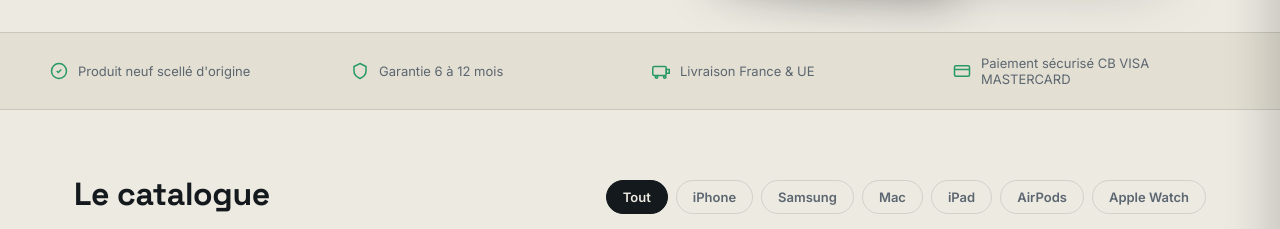
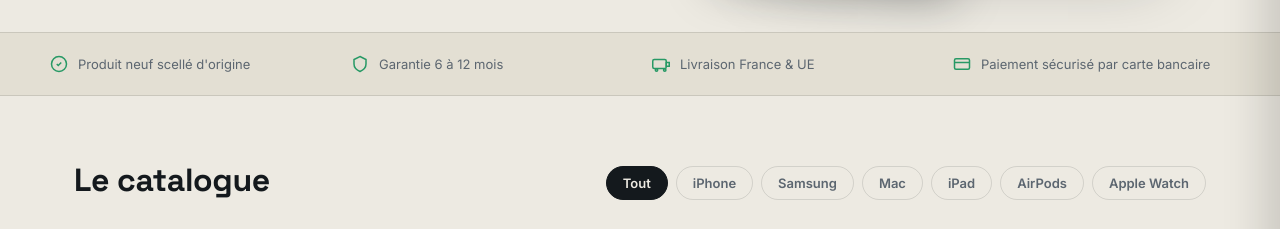
Before and after one commit to monshopphone18-netizen/promosmartphones, a website: page public/index.html in a window 1280 px wide. Shown: the part 511-740 px from the top of the page. Drawn offline with Linux system fonts and the light colour scheme.

Commit message:
Add files via upload

```diff
--- a/public/index.html
+++ b/public/index.html
@@ -264,7 +264,7 @@
     <div class="trust-item"><svg width="18" height="18" viewBox="0 0 24 24" fill="none" stroke="currentColor" stroke-width="2"><path d="M9 12l2 2 4-4"/><circle cx="12" cy="12" r="10"/></svg>Produit neuf scellé d'origine</div>
     <div class="trust-item"><svg width="18" height="18" viewBox="0 0 24 24" fill="none" stroke="currentColor" stroke-width="2"><path d="M12 2l8 4v6c0 5-3.5 8-8 10-4.5-2-8-5-8-10V6z"/></svg>Garantie 6 à 12 mois</div>
     <div class="trust-item"><svg width="18" height="18" viewBox="0 0 24 24" fill="none" stroke="currentColor" stroke-width="2"><rect x="1" y="6" width="18" height="12" rx="2"/><path d="M19 10h4v5h-4z"/><circle cx="6" cy="20" r="1.6"/><circle cx="17" cy="20" r="1.6"/></svg>Livraison France &amp; UE</div>
-    <div class="trust-item"><svg width="18" height="18" viewBox="0 0 24 24" fill="none" stroke="currentColor" stroke-width="2"><rect x="2" y="5" width="20" height="14" rx="2"/><path d="M2 10h20"/></svg>Paiement sécurisé CB VISA MASTERCARD</div>
+    <div class="trust-item"><svg width="18" height="18" viewBox="0 0 24 24" fill="none" stroke="currentColor" stroke-width="2"><rect x="2" y="5" width="20" height="14" rx="2"/><path d="M2 10h20"/></svg>Paiement sécurisé par carte bancaire</div>
   </div>
 </div>
 
```
